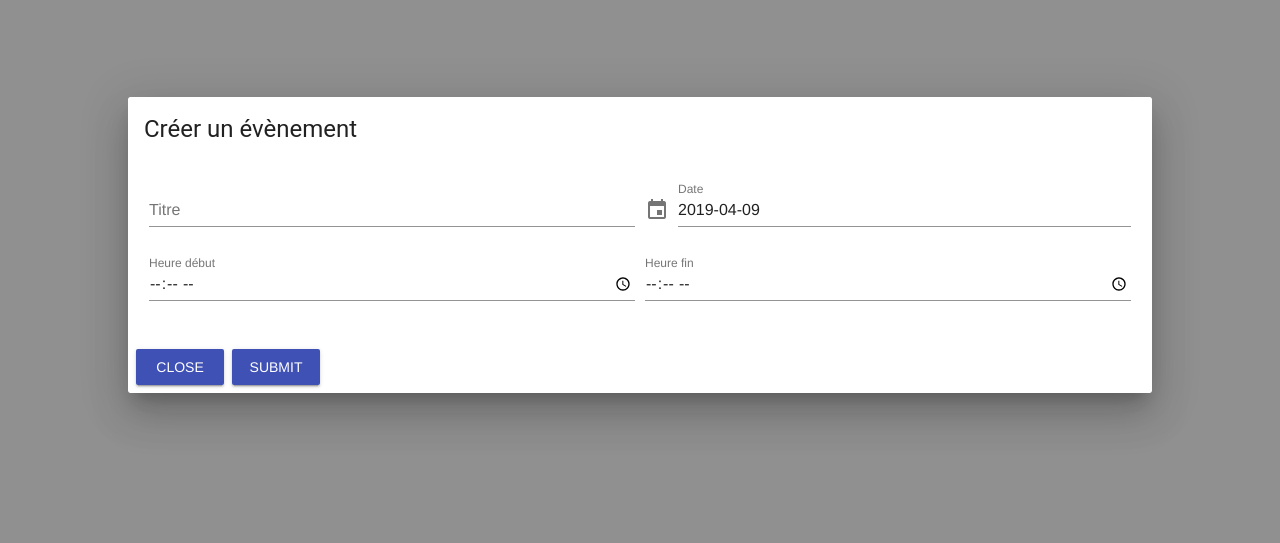
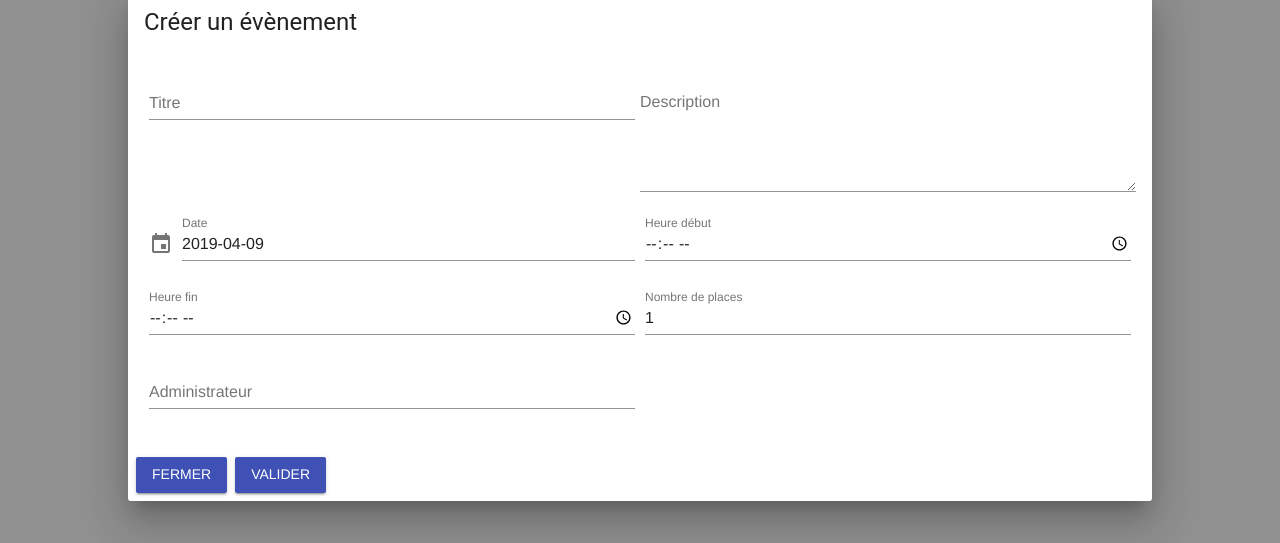
Before and after one commit to IRIS-LAB/hivent-webapp, a Vue app: page /events in a window 1280 px wide. Both pictures are taken after a click on the button "add". Shown: the part 155-698 px from the top of the page. Built offline with nearby package versions, Linux system fonts and the light colour scheme; no server answers.

Commit message:
feat(event creation): createEvent api

```diff
--- a/package.json
+++ b/package.json
@@ -9,6 +9,7 @@
     "test:unit": "vue-cli-service test:unit"
   },
   "dependencies": {
+    "@u-iris/iris-common": "^1.0.12-0",
     "material-design-icons-iconfont": "^4.0.5",
     "moment": "^2.24.0",
     "vue": "^2.6.6",
--- a/src/components/EventCard.vue
+++ b/src/components/EventCard.vue
@@ -33,7 +33,7 @@ export default {
       console.log('startDAte :: ', typeof this.event.startDate)
       const lblDate =
         'Le ' +
-        moment(this.event.startDate).format('DD MM YYYY') +
+        moment(this.event.startDate).format('DD/MM/YYYY') +
         ' de ' +
         moment(this.event.startDate).format('HH:mm') +
         ' à ' +
--- a/src/components/FormDialog.vue
+++ b/src/components/FormDialog.vue
@@ -12,6 +12,9 @@
           <v-layout wrap>
             <v-flex xs12 sm6>
               <v-text-field style="margin:5px" label="Titre" v-model="event.title"></v-text-field>
+            </v-flex>
+            <v-flex xs12 sm6>
+              <v-textarea rows="5" label="Description" v-model="event.description"/>
             </v-flex>
             <v-flex xs12 sm6>
               <v-menu
@@ -46,11 +49,17 @@
             <v-flex xs12 sm6>
               <v-text-field style="margin:5px" type="time" label="Heure fin" v-model="date.endHour"></v-text-field>
             </v-flex>
+            <v-flex xs12 sm6>
+              <v-text-field style="margin:5px" type="number" label="Nombre de places" min="1" v-model="event.maxSeatsNb"></v-text-field>
+            </v-flex>
+            <v-flex xs12 sm6>
+              <v-text-field style="margin:5px" label="Administrateur" v-model="administratorId"></v-text-field>
+            </v-flex>
           </v-layout>
         </v-card-text>
         <v-card-actions>
-          <v-btn dark color="indigo" @click="displayDialog = false">Close</v-btn>
-          <v-btn dark color="indigo" @click="createEvent">Submit</v-btn>
+          <v-btn dark color="indigo" @click="displayDialog = false">Fermer</v-btn>
+          <v-btn dark color="indigo" @click="addEvent">Valider</v-btn>
         </v-card-actions>
       </v-card>
     </v-dialog>
@@ -58,17 +67,22 @@
 </template>
 
 <script>
+import { mapActions } from 'vuex'
+
 export default {
   data() {
     return {
       displayDialog: false,
       displayDatePicker: false,
-      event: { title: '', description: '', startDate: '', endDate: '', administratorIds: [], speakerIds: [], maxSeatsNb: 0, roomId: '' },
+      administratorId: '',
+      event: { title: '', description: '', startDate: '', endDate: '', administratorIds: [], speakerIds: [], maxSeatsNb: 1},
       date: { day: new Date().toISOString().substr(0, 10), startHour: '', endHour: '' }
     }
   },
   methods: {
-    createEvent: function() {
+    ...mapActions(['createEvent']),
+
+    addEvent: async function() {
       let eventDate = new Date(this.date.day)
       const splittedStartHour = this.date.startHour.split(':')
       eventDate.setHours(splittedStartHour[0])
@@ -80,7 +94,14 @@ export default {
       eventDate.setMinutes(splittedEndHour[1])
       this.event.endDate = eventDate.toISOString()
 
-      console.log(this.event)
+      this.event.administratorIds.push(this.administratorId)
+      try {
+        await this.createEvent(this.event)
+        this.displayDialog = false
+      } catch (error) {
+        console.log(error.errors)
+      }
+
     }
   }
 }
--- a/src/store.js
+++ b/src/store.js
@@ -1,6 +1,6 @@
 import Vue from 'vue'
 import Vuex from 'vuex'
-
+import { BusinessException, TechnicalException } from '@u-iris/iris-common'
 Vue.use(Vuex)
 
 export default new Vuex.Store({
@@ -22,6 +22,25 @@ export default new Vuex.Store({
         event.endDate = new Date(event.endDate)
       })
       commit('setEvents', events)
+    },
+    async createEvent({ dispatch }, event) {
+      let data = await fetch(process.env.VUE_APP_EVENTS_API_URI + '/events', {
+        method: 'POST',
+        headers: { 'content-type': 'application/json' },
+        mode: 'cors',
+        body: JSON.stringify(event)
+      })
+      console.log('data', data)
+      const json = await data.json()
+      switch (data.status) {
+        case '400':
+          throw new BusinessException(json.erreurs)
+        case '201':
+          dispatch('findEvents')
+          break
+        default:
+          throw new TechnicalException(json.erreurs)
+      }
     }
   }
 })
```
Also changed, not shown: 1 other file (tests, documents, lock files or other folders).
